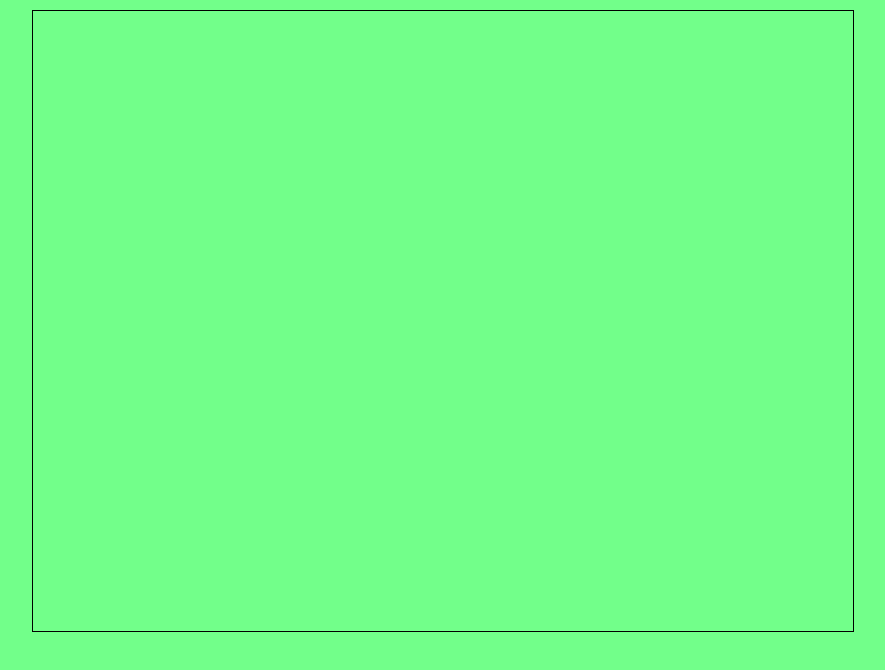
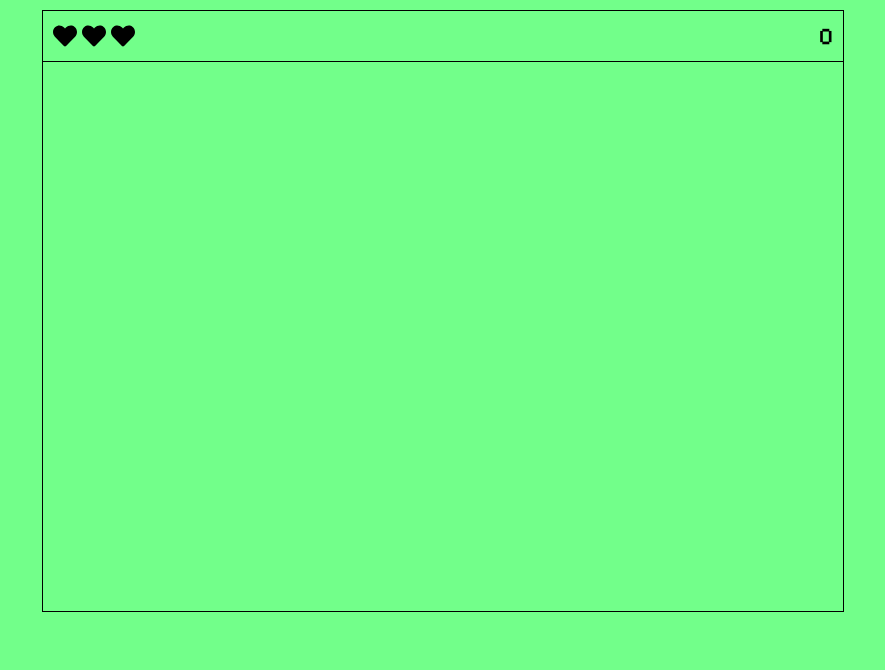
Before and after one commit to amirjanyanIT/play-only-good-things, a React (Create React App) app: page /play in a window 1280 px wide. Shown: the top 670 px of the page, without its empty margins (197-1082 px from the left). Built offline with nearby package versions, Linux system fonts and the light colour scheme; a web font is replaced by a local one.

Commit message:
minior integrations

```diff
--- a/package.json
+++ b/package.json
@@ -10,11 +10,13 @@
     "@types/node": "^16.18.61",
     "@types/react": "^18.2.37",
     "@types/react-dom": "^18.2.15",
+    "@types/react-icons": "^3.0.0",
     "@types/react-router-dom": "^5.3.3",
     "@types/styled-components": "^5.1.30",
     "mobx-react": "^9.1.0",
     "react": "^18.2.0",
     "react-dom": "^18.2.0",
+    "react-icons": "^4.12.0",
     "react-router-dom": "^6.19.0",
     "react-scripts": "5.0.1",
     "styled-components": "^6.1.1",
--- a/src/App.styles.ts
+++ b/src/App.styles.ts
@@ -5,5 +5,4 @@ export const Container = styled.div<{ resolution: [number, number] }>`
     height: ${({resolution}) => resolution[1]}px;
     margin: 10px auto;
     border: 1px solid var(--secondary);
-    padding: 10px;
 `;
--- a/src/App.tsx
+++ b/src/App.tsx
@@ -11,8 +11,8 @@ function App() {
         <Routes>
           <Route path="/" Component={Main} />
           <Route path="/settings" Component={Settings} />
-          <Route path="/play" Component={Scoreboard} />
-          <Route path="/scoreboard" Component={GamePlay} />
+          <Route path="/play" Component={GamePlay} />
+          <Route path="/scoreboard" Component={Scoreboard} />
         </Routes>
       </BrowserRouter>
     </Container>
--- a/src/store.ts
+++ b/src/store.ts
@@ -7,7 +7,7 @@ import { makeAutoObservable } from "mobx";
     p = Player
 */
 
-type ObjectsT = "e" | "x" | "o" | "p";
+export type ObjectsT = "e" | "x" | "o" | "p";
 type RatesT = { type: ObjectsT; rate: number }[];
 
 type GameStatusT = "hold" | "in-progress" | "game-over";
@@ -22,8 +22,10 @@ class Store {
   speed: number = 1000;
   display: [number, number] = [800, 600];
   board: ObjectsT[][] = [];
-  scale: number = 10;
-  itemsAtLine: number = 5;
+  scale: number = 5;
+  itemsAtLine: number = 3;
+  lifes = 3;
+  score = 0;
 
   rates: RatesT = [
     { type: "e", rate: 0 },
@@ -117,7 +119,7 @@ class Store {
     return true;
   }
 
-  private moveBoard() {
+  public moveBoard() {
     let lastLine = this.board[this.board.length - 1];
 
     for (let i = this.board.length - 1; i >= 0; i--) {
--- a/src/views/GamePlay/index.tsx
+++ b/src/views/GamePlay/index.tsx
@@ -1,4 +1,70 @@
-export const GamePlay = () => {
+import { Container } from "./styles";
+import { observer } from "mobx-react";
+import { ObjectsT, store } from "../../store";
+import { FaHeart, FaBomb } from "react-icons/fa";
+import { FaAppleWhole } from "react-icons/fa6";
 
-    return null;
-}
+import { useEffect } from "react";
+
+
+export const GamePlay = observer(() => {
+
+  useEffect(() => {
+
+    window.addEventListener('keyup', () => {
+        store.moveBoard();
+    })
+  }, []);
+
+  const renderLifes = () => {
+    const lifes = [];
+
+    for (let i = 0; i < store.lifes; i++) {
+      lifes.push(<FaHeart key={i} />);
+    }
+
+    return lifes;
+  };
+
+  const renderItemByType = (type: ObjectsT) => {
+    switch(type) {
+        case "e": {
+            return <></>
+        }
+
+        case 'o': {
+            return <FaAppleWhole size={20} />
+        }
+
+        case 'x': {
+            return <FaBomb size={20} />
+        }
+    }
+  };
+
+  return (
+    <Container>
+      <div className="action-bar">
+        <div className="lifes">{renderLifes()}</div>
+        <div className="score">{store.score}</div>
+      </div>
+      <div className="board">
+        {store.board.map((line, index) => (
+          <div className="line" key={index}>
+            {line.map((e, itemIndex) => (
+              <div
+                className="item"
+                style={{ height: (store.display[1] - 100) / (store.scale * 3) }}
+                key={index + itemIndex}
+              >
+                {renderItemByType(e)}
+              </div>
+            ))}
+          </div>
+        ))}
+      </div>
+      <div className="player"></div>
+    </Container>
+  );
+
+});
--- /dev/null
+++ b/src/views/GamePlay/styles.ts
@@ -0,0 +1,30 @@
+import styled from 'styled-components';
+
+
+export const Container = styled.div`
+    .action-bar {
+        display: flex;
+        justify-content: space-between;
+        align-items: center;
+        height: 30px;
+        border-bottom: 1px solid var(--secondary);
+        padding: 10px;
+        .lifes {
+            display: flex;
+            gap: 5px;
+        }
+    }
+
+    .board {
+        .line {
+            display: flex;
+            justify-content: space-between;
+            gap: 5px;
+            .item {
+                display: flex;
+                align-items: center;
+            }
+        }
+    }
+
+`
--- a/src/views/Main/index.tsx
+++ b/src/views/Main/index.tsx
@@ -16,7 +16,7 @@ export const Main = observer(() => {
         <div>(You can change you'r name in Settings)</div>
       </div>
       <div className="actions">
-        <button>Play</button>
+        <button onClick={() => navigate("/play")}>Play</button>
         <button>ScoreBoard</button>
         <button onClick={() => navigate("/settings")}>Settings</button>
       </div>
--- a/src/views/Settings/index.tsx
+++ b/src/views/Settings/index.tsx
@@ -25,7 +25,7 @@ export const Settings = observer(() => {
 
     if (confirmed) {
       store.applySettings(settings);
-      navigate('/');
+      navigate("/");
     }
   };
 
@@ -91,8 +91,8 @@ export const Settings = observer(() => {
           <span>Items at line:</span>
           <div>
             <input
+              value={settings.itemsAtLine}
               type="number"
-              value={settings.itemsAtLine}
               onChange={({ target }) =>
                 setSettings({
                   ...settings,
```
Also changed, not shown: 1 other file (tests, documents, lock files or other folders).
